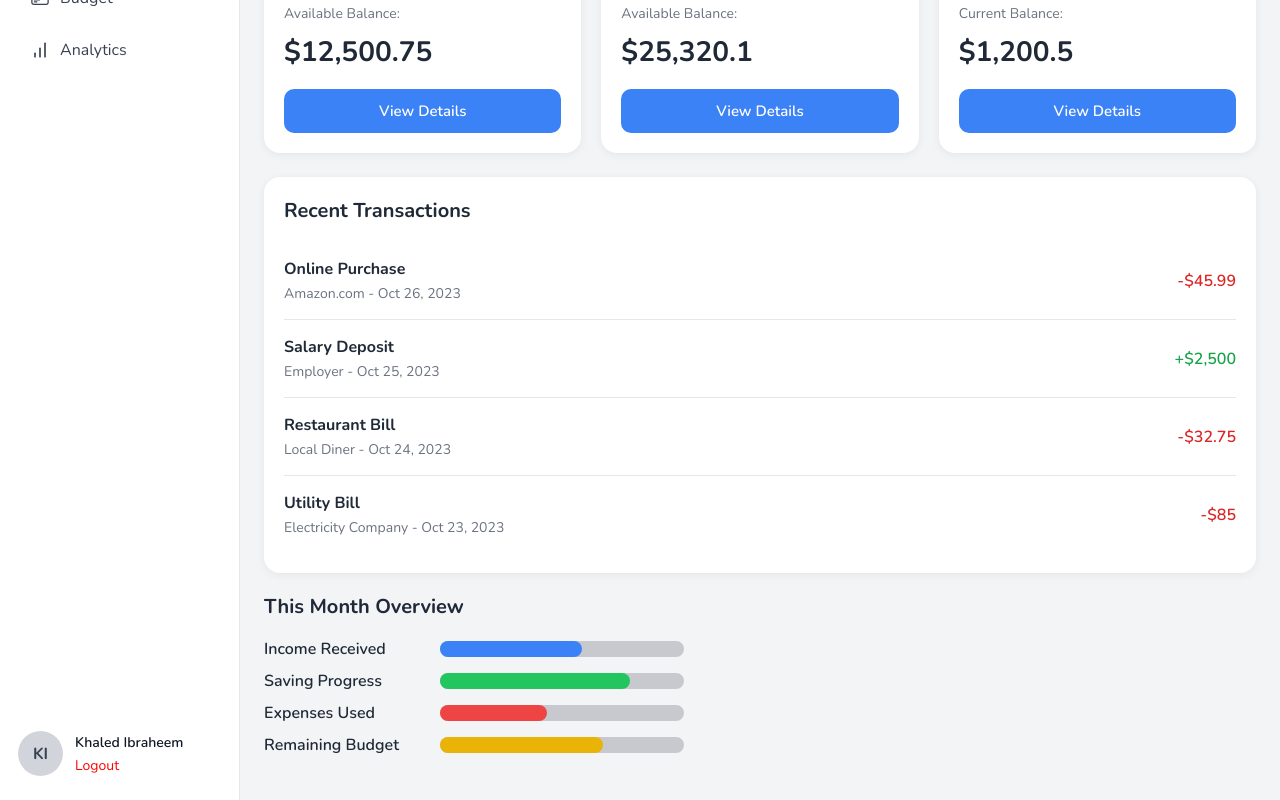
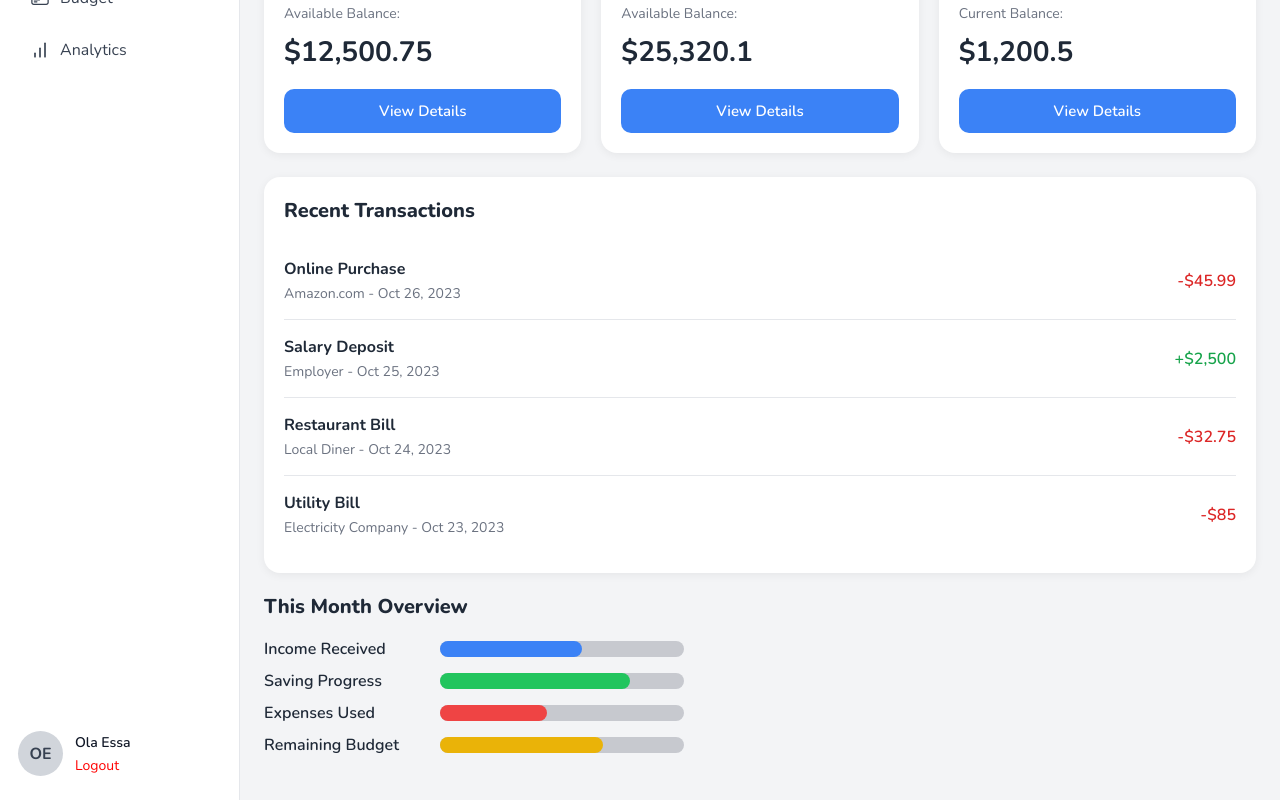
Before and after one commit to ShahadAlmatrudi/finance-flow, a React (Vite) app in the folder frontend/: page /dashboard in a window 1280 px wide. Shown: the part 206-1006 px from the top of the page. Built offline with nearby package versions, Linux system fonts and the light colour scheme.

Commit message:
Refine dashboard styling: adjust bar width, typography, and user name

```diff
--- a/frontend/src/components/layout/Sidebar.jsx
+++ b/frontend/src/components/layout/Sidebar.jsx
@@ -47,10 +47,10 @@ export default function Sidebar() {
       </div>
 
       <div className="sidebar-user">
-        <div className="user-avatar">KI</div>
+        <div className="user-avatar">OE</div>
 
         <div className="user-details">
-          <p className="user-name">Khaled Ibraheem</p>
+          <p className="user-name">Ola Essa</p>
           <button className="logout-btn">Logout</button>
         </div>
       </div>
--- a/frontend/src/index.css
+++ b/frontend/src/index.css
@@ -16,13 +16,13 @@ body {
 
 .page-title {
   font-size: 28px;
-  font-weight: 700;
+  font-weight: 800;
   margin-bottom: 6px;
 }
 
 .dashboard-section-title {
   font-size: 20px;
-  font-weight: 700;
+  font-weight: 800;
   margin-bottom: 14px;
 }
 
@@ -72,7 +72,7 @@ a {
 
 .logo {
   font-size: 20px;
-  font-weight: 700;
+  font-weight: 800;
   margin: 0;
 }
 
@@ -148,7 +148,7 @@ a {
 
 .user-name {
   font-size: 14px;
-  font-weight: 600;
+  font-weight: 700;
   margin: 0;
 }
 
@@ -1099,7 +1099,7 @@ a {
 
 .month-track {
   width: 100%;
-  max-width: 420px;
+  max-width: 550px;
   height: 16px;
   background: #c7c9cf;
   border-radius: 999px;
```
